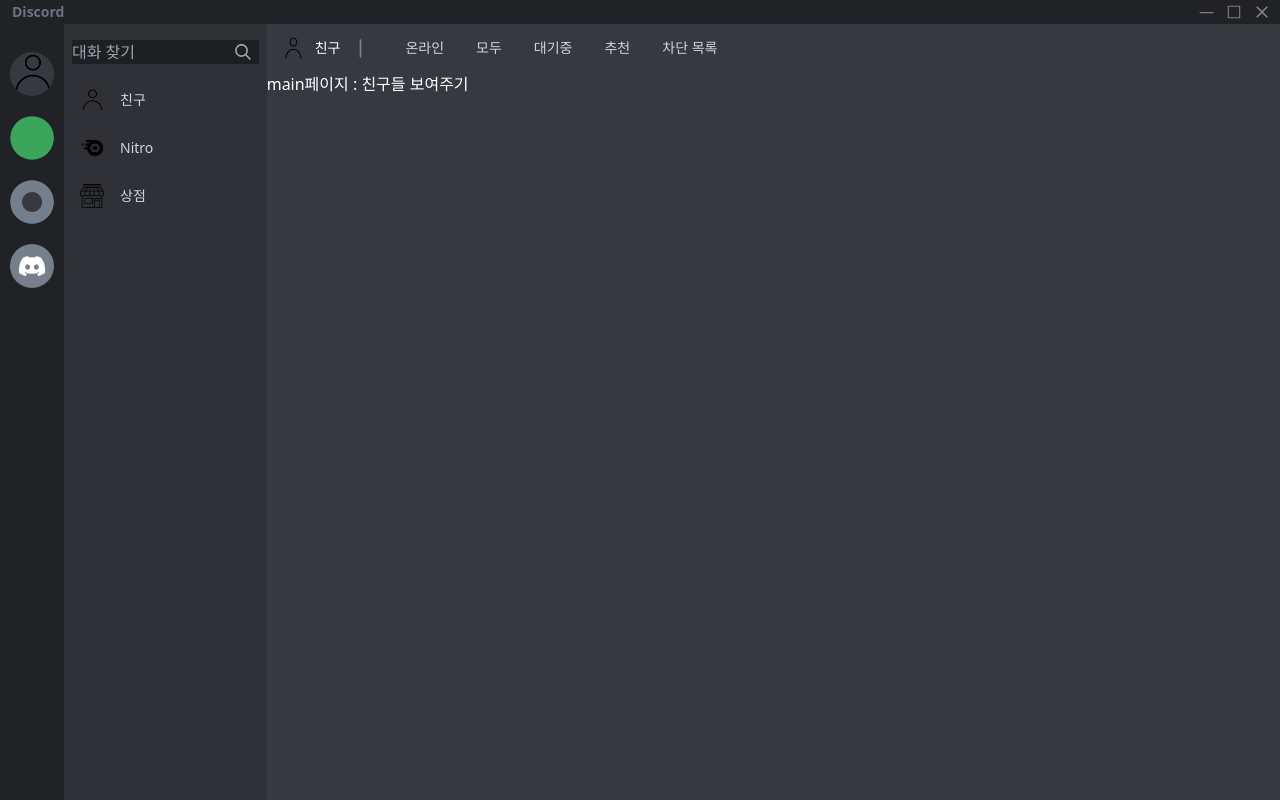
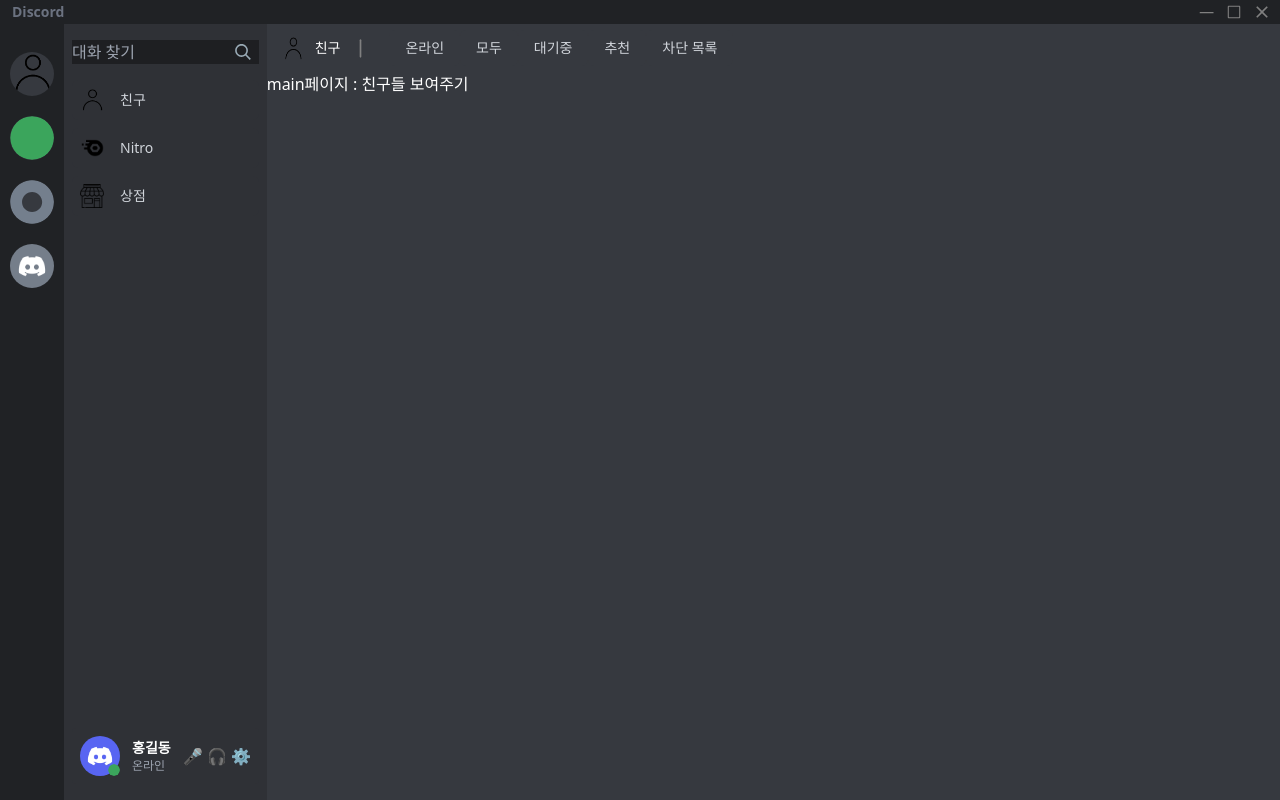
Before and after one commit to woorifisa-service-dev-4th/frontend-4th-discord, a Next.js app: page / in a window 1280 px wide. Built offline with nearby package versions, Linux system fonts and the light colour scheme.

Commit message:
feat: main page에 UserProfileBar 추가

```diff
--- a/app/page.jsx
+++ b/app/page.jsx
@@ -9,6 +9,7 @@
 import {ContentUi} from "@/ui/contentUi";
 import {ContentTabUi} from "@/ui/contentTabUi";
 import {Content} from "@/ui/content";
+import UserProfileBar from "@/components/channel-list-comps/UserBar";
 
 export default function Home() {
     return (
@@ -20,6 +21,16 @@
                     <SidebarItem icon={"/nitro.png"} label={"Nitro"} isActive={false}/>
                     <SidebarItem icon={"/shop.png"} label={"상점"} isActive={false}/>
                 </SideBar>
+
+                <div className="mt-auto">
+                {/* UserProfileBar: 유저 프로필 */}
+                <UserProfileBar
+                    imageUrl="/assets/discord_blue.png"
+                    stateIcon="/assets/status-online.svg"
+                    username="홍길동"
+                    statusMessage="온라인"
+                />
+                </div>
             </ChannelBar>
             <ContentUi>
                 {/*Second Header*/}
```
